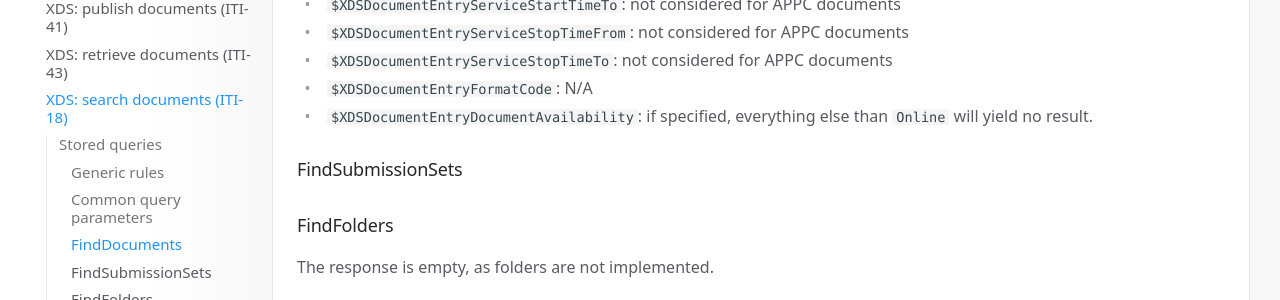
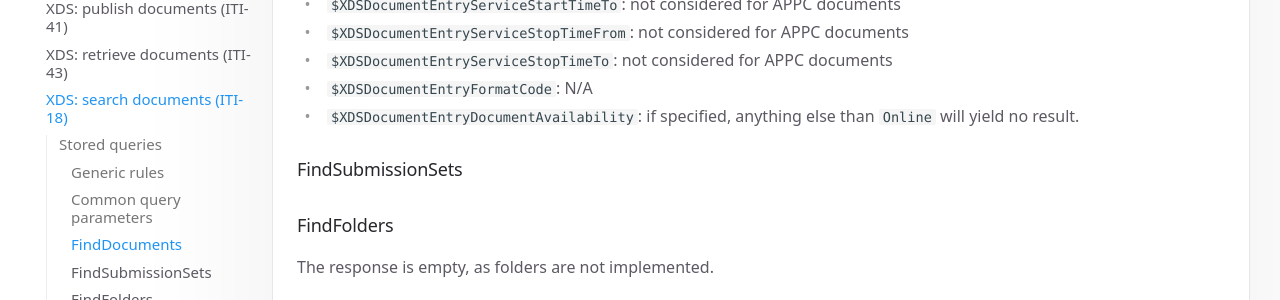
Before and after one commit to CARA-ch/emed-service-guide, an MkDocs documentation site: the page built from docs/transactions/iti18.md, in a window 1280 px wide and 900 px high, scrolled down 886 px. Shown: the part 155-455 px from the top of the window. Built offline with MkDocs 1.6.1 and Material for MkDocs 9.7.7, drawn with Linux system fonts in a browser that asks for light colours; comment, search, counter and statistics services are not loaded.

Commit message:
improved English docs/transactions/iti18.md

```diff
--- a/docs/transactions/iti18.md
+++ b/docs/transactions/iti18.md
@@ -32,7 +32,7 @@ When processing requests, the following rules are applied:
 * `$XDSDocumentEntryServiceStopTimeFrom`: not considered for APPC documents
 * `$XDSDocumentEntryServiceStopTimeTo`: not considered for APPC documents
 * `$XDSDocumentEntryFormatCode`: N/A
-* `$XDSDocumentEntryDocumentAvailability`: if specified, everything else than `Online` will yield no result.
+* `$XDSDocumentEntryDocumentAvailability`: if specified, anything else than `Online` will yield no result.
 
 ### FindSubmissionSets
 
```
